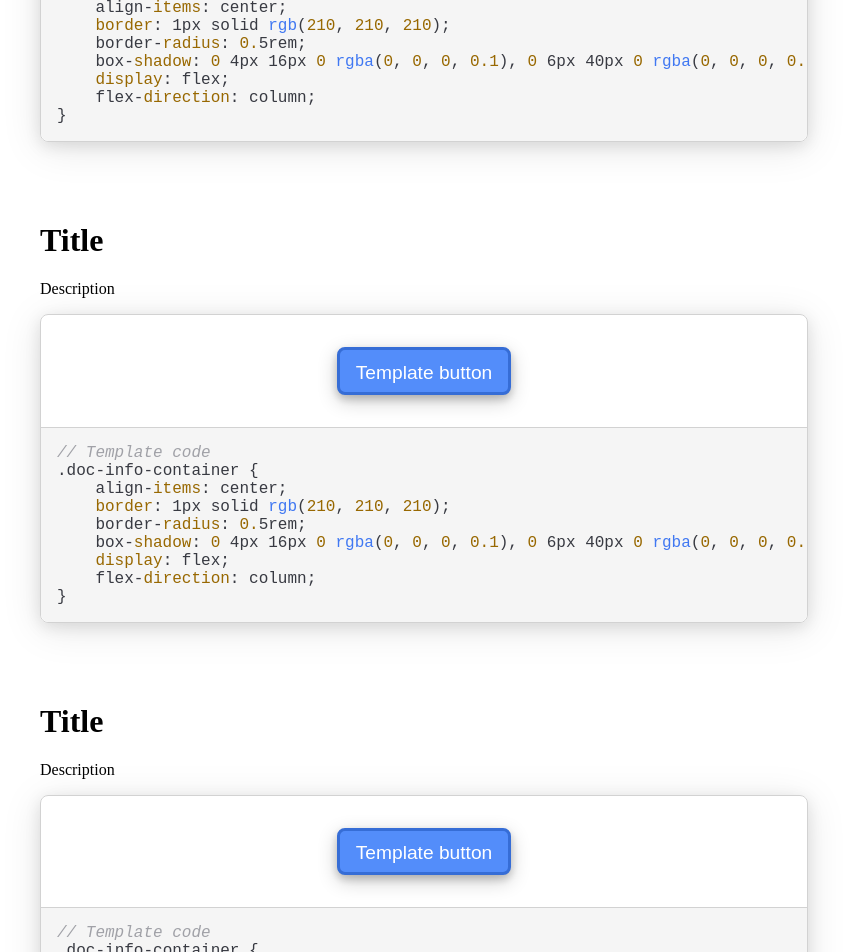
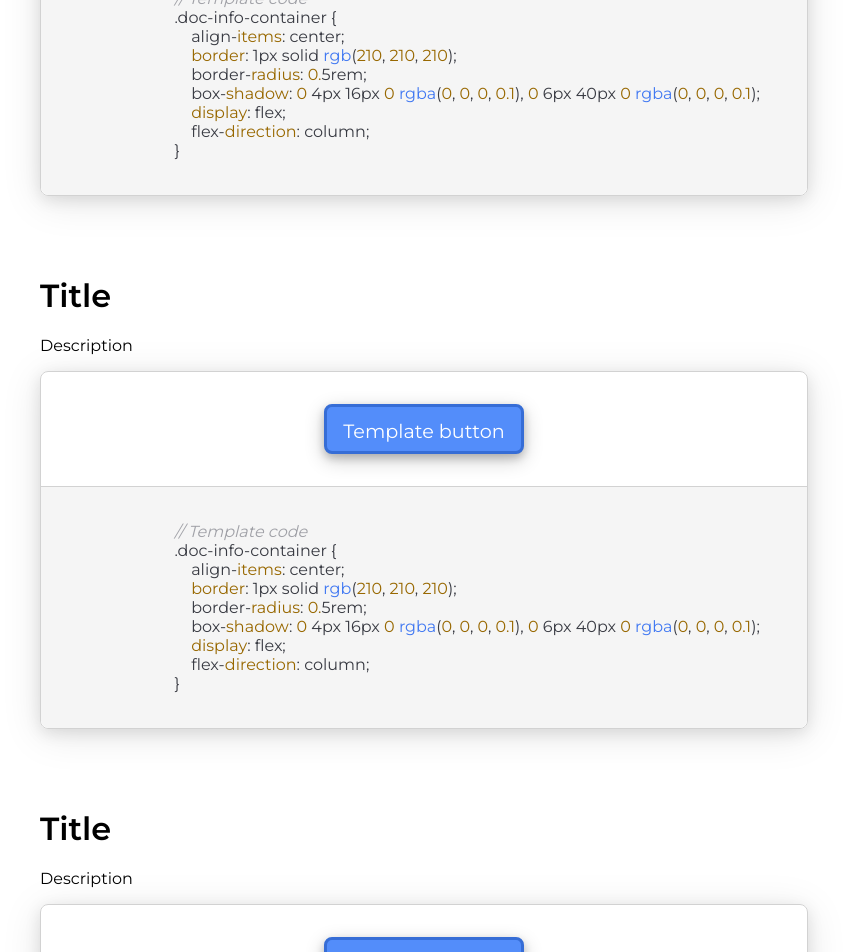
Before and after one commit to BenocxX/modal-library, a plain HTML site: page index.html in a window 1280 px wide. Shown: the part 400-1352 px from the top of the page, without its empty margins (216-1063 px from the left). Drawn offline with nearby package versions, Linux system fonts and the light colour scheme.

Commit message:
Changed class name

```diff
--- a/index.html
+++ b/index.html
@@ -42,7 +42,7 @@
                         </button>
                     </div>
                     <div class="doc-code">
-                        <pre><code class="language-javascript the-code">
+                        <pre><code class="language-javascript code-to-format">
                             // Template code
                             .doc-info-container {
                                 align-items: center;
@@ -69,7 +69,7 @@
                         </button>
                     </div>
                     <div class="doc-code">
-                        <pre><code class="language-javascript the-code">
+                        <pre><code class="language-javascript code-to-format">
                             // Template code
                             .doc-info-container {
                                 align-items: center;
@@ -96,7 +96,7 @@
                         </button>
                     </div>
                     <div class="doc-code">
-                        <pre><code class="language-javascript the-code">
+                        <pre><code class="language-javascript code-to-format">
                             // Template code
                             .doc-info-container {
                                 align-items: center;
@@ -123,7 +123,7 @@
                         </button>
                     </div>
                     <div class="doc-code">
-                        <pre><code class="language-javascript the-code">
+                        <pre><code class="language-javascript code-to-format">
                             // Template code
                             .doc-info-container {
                                 align-items: center;
--- a/public/style/style.css
+++ b/public/style/style.css
@@ -1,4 +1,10 @@
+@import url('https://fonts.googleapis.com/css2?family=Montserrat:wght@400;600&display=swap');
+
 html, body {
     margin: 0;
     padding: 0;
 }
+
+* {
+    font-family: Montserrat, sans-serif;
+}
```
